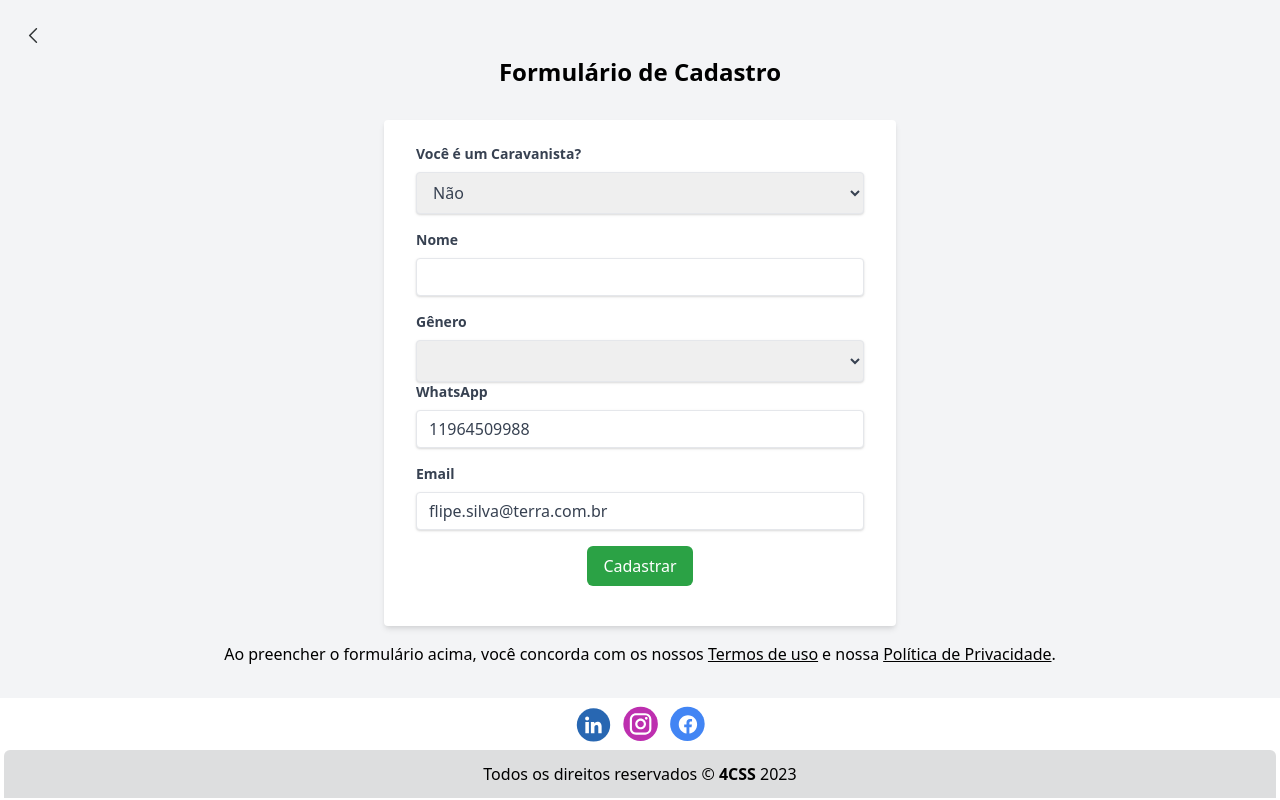
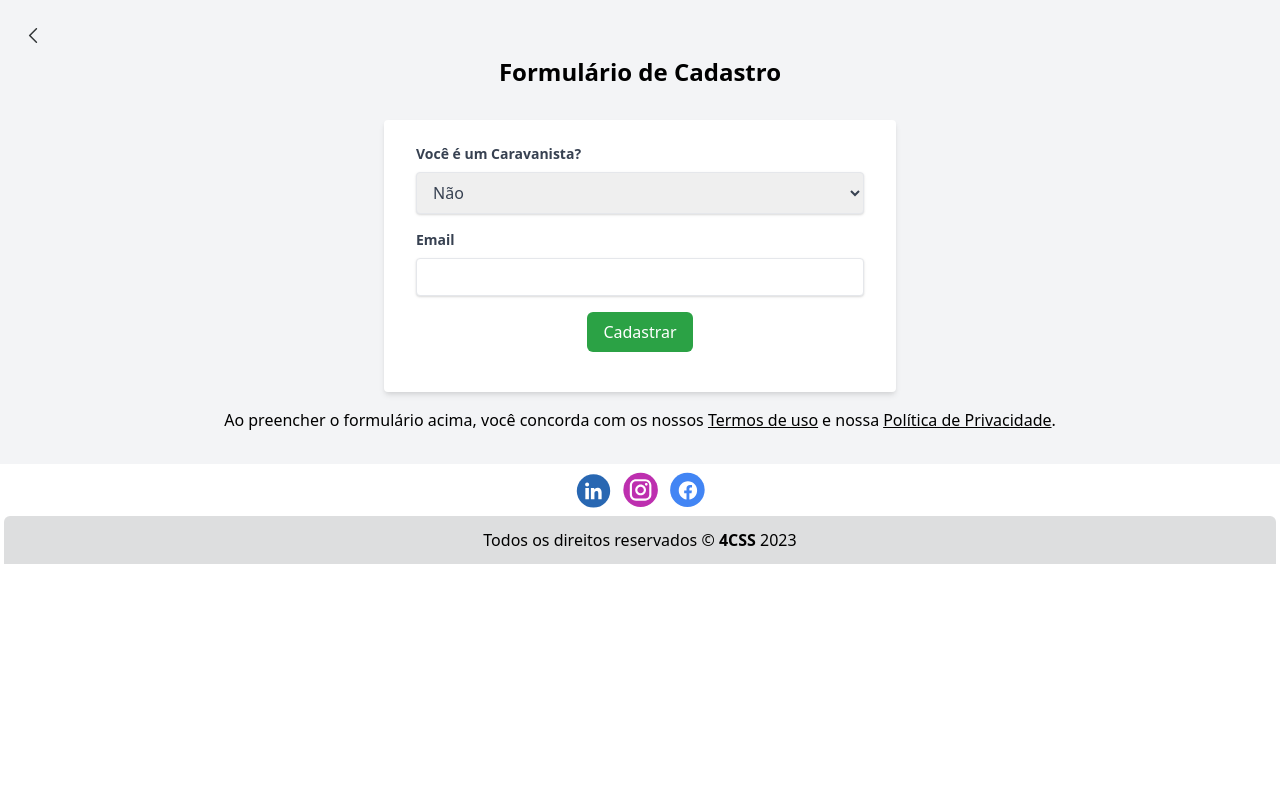
Before and after one commit to turista-rv/turista-rv-web, an Angular app: page /create-account in a window 1280 px wide. Built offline with nearby package versions, Linux system fonts and the light colour scheme.

Commit message:
fields register chenges

```diff
--- a/src/app/views/create-account/create-account.component.html
+++ b/src/app/views/create-account/create-account.component.html
@@ -31,16 +31,30 @@
                         'w-full': true,
                         'py-2': true,
                         'px-3': true,
-                        'text-gray-700': true,
-                        'leading-tight': true,
-                        'focus:outline-none': true,
-                        'focus:shadow-outline': true,
-                        'border-red-500': invalidFields.includes('touristType')
                       }">
                     <option value="ADMIRADOR">Não</option>
                     <option value="CARAVANISTA">Sim</option>
                 </select>
             </div>
+
+            <div class="mb-4">
+
+                <div class="mb-4">
+                    <label for="email" class="block text-gray-700 text-sm font-bold mb-2">Email</label>
+                    <input type="email" id="email" name="email" [(ngModel)]="user.email" required
+                        class="shadow appearance-none border rounded w-full py-2 px-3 text-gray-700 leading-tight focus:outline-none focus:shadow-outline"
+                        [ngClass]="{
+                        'w-full': true,
+                        'py-2': true,
+                        'px-3': true,
+                      }">
+                </div>
+            </div>
+
+            <div *ngIf="user.touristType === 'ADMIRADOR'">
+            </div>
+
+            <div *ngIf="user.touristType === 'CARAVANISTA'">
                 <div class="mb-4">
                     <label for="name" class="block text-gray-700 text-sm font-bold mb-2">Nome</label>
                     <input type="text" id="name" name="name" [(ngModel)]="user.name" required
@@ -49,14 +63,8 @@
                         'w-full': true,
                         'py-2': true,
                         'px-3': true,
-                    'text-gray-700': true,
-                    'leading-tight': true,
-                    'focus:outline-none': true,
-                    'focus:shadow-outline': true,
-                    'border-red-500': invalidFields.includes('name')
                       }">
                 </div>
-            <div class="mb-4">
                 <label for="gender" class="block text-gray-700 text-sm font-bold mb-2">Gênero</label>
                 <select type="text" id="gender" name="gender" [(ngModel)]="user.gender" required
                     class="shadow  border rounded w-full py-2 px-3 text-gray-700 leading-tight focus:outline-none focus:shadow-outline"
@@ -64,11 +72,6 @@
                     'w-full': true,
                     'py-2': true,
                     'px-3': true,
-                    'text-gray-700': true,
-                    'leading-tight': true,
-                    'focus:outline-none': true,
-                    'focus:shadow-outline': true,
-                    'border-red-500': invalidFields.includes('email')
                   }">
                     <option value="MASCULINO">Masculino</option>
                     <option value="FEMININO">Feminino</option>
@@ -81,33 +84,8 @@
                         'w-full': true,
                         'py-2': true,
                         'px-3': true,
-                        'text-gray-700': true,
-                        'leading-tight': true,
-                        'focus:outline-none': true,
-                        'focus:shadow-outline': true,
-                        'border-red-500': invalidFields.includes('email')
                       }">
                 </div>
-                <div class="mb-4">
-                    <label for="email" class="block text-gray-700 text-sm font-bold mb-2">Email</label>
-                    <input type="email" id="email" name="email" [(ngModel)]="user.email" required
-                        class="shadow appearance-none border rounded w-full py-2 px-3 text-gray-700 leading-tight focus:outline-none focus:shadow-outline"
-                        [ngClass]="{
-                        'w-full': true,
-                        'py-2': true,
-                        'px-3': true,
-                        'text-gray-700': true,
-                        'leading-tight': true,
-                        'focus:outline-none': true,
-                        'focus:shadow-outline': true,
-                        'border-red-500': invalidFields.includes('email')
-                      }">
-                </div>
-            </div>
-            <div *ngIf="user.touristType === 'ADMIRADOR'">
-            </div>
-            <div *ngIf="user.touristType === 'CARAVANISTA'">
-
 
                 <div class="mb-4">
                     <label class="block text-gray-700 text-sm font-bold mb-2">
@@ -145,11 +123,6 @@
                         'w-full': true,
                         'py-2': true,
                         'px-3': true,
-                        'text-gray-700': true,
-                        'leading-tight': true,
-                        'focus:outline-none': true,
-                        'focus:shadow-outline': true,
-                        'border-red-500': invalidFields.includes('documentNumber')
                       }">
                 </div>
 
@@ -162,11 +135,7 @@
                     'w-full': true,
                     'py-2': true,
                     'px-3': true,
-                    'text-gray-700': true,
-                    'leading-tight': true,
-                    'focus:outline-none': true,
-                    'focus:shadow-outline': true,
-                    'border-red-500': invalidFields.includes('email')
+
                   }">
                 </div>
 
@@ -250,11 +219,8 @@
                         'leading-tight': true,
                         'focus:outline-none': true,
                         'focus:shadow-outline': true,
-                        'border-red-500': invalidFields.includes('email')
                       }">
                 </div>
-
-
 
                 <div class="mb-6">
                     <label class="block text-gray-700 text-sm font-bold mb-2">Tipo de Veículo</label>
@@ -270,7 +236,6 @@
                             'leading-tight': true,
                             'focus:outline-none': true,
                             'focus:shadow-outline': true,
-                            'border-red-500': invalidFields.includes('email')
                           }">
                             MOTORHOME
                         </label>
@@ -282,11 +247,10 @@
                             'py-2': true,
                             'px-3': true,
                             'text-gray-700': true,
-
                             'leading-tight': true,
                             'focus:outline-none': true,
                             'focus:shadow-outline': true,
-                            'border-red-500': invalidFields.includes('email')
+
                           }">
                             TRAILER
                         </label>
@@ -301,7 +265,6 @@
                             'leading-tight': true,
                             'focus:outline-none': true,
                             'focus:shadow-outline': true,
-                            'border-red-500': invalidFields.includes('email')
                           }">
                             CAMPER
                         </label>
@@ -315,7 +278,6 @@
                             'leading-tight': true,
                             'focus:outline-none': true,
                             'focus:shadow-outline': true,
-                            'border-red-500': invalidFields.includes('email')
                           }">
                             BARRACA DE TETO
                         </label>
--- a/src/app/views/create-account/create-account.component.ts
+++ b/src/app/views/create-account/create-account.component.ts
@@ -14,15 +14,15 @@ export class CreateAccountComponent {
     name: '',
     gender: '',
     documentNumber: '',
-    cpf: '407.583.555-11',
-    email: 'flipe.silva@terra.com.br',
-    emailActive: 'flipe.silva@terra.com.br',
-    dateBirth: '06/10/1990',
-    phone: '11964509988',
-    password: '123456',
-    rvLength: 10,
-    rvPlate: 'ABD5555',
-    tugPlate: 'ABD5555',
+    cpf: '',
+    email: '',
+    emailActive: '',
+    dateBirth: '',
+    phone: '',
+    password: '',
+    rvLength: 0,
+    rvPlate: '',
+    tugPlate: '',
     touristType: 'ADMIRADOR',
     vehicleType: '',
   };
```
Lines whose indentation alone changed are shown as unchanged.
